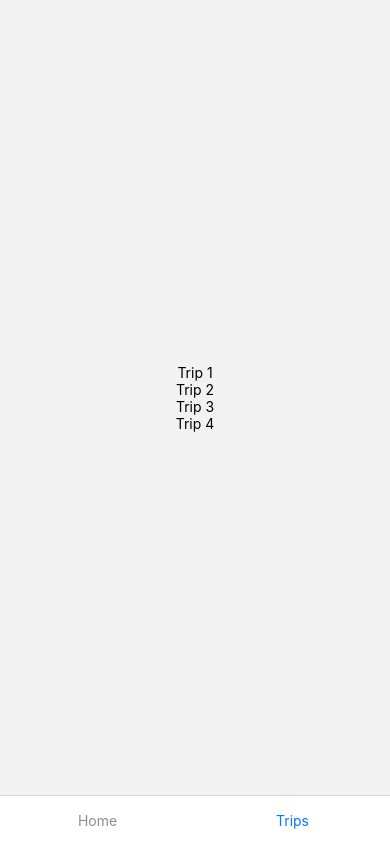
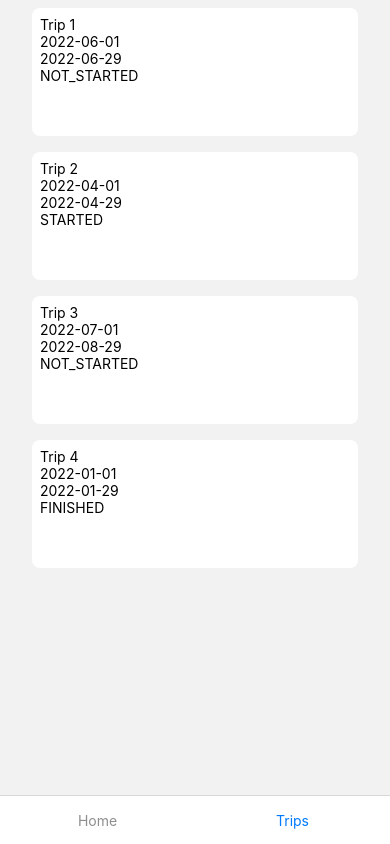
Before and after one commit to n-trance/freely, a React Native app: screen /trips in a window 390 px wide. Built offline with nearby package versions, Linux system fonts and the light colour scheme.

Commit message:
feat: create trip cards

```diff
--- /dev/null
+++ b/src/constants/spacing.ts
@@ -0,0 +1,7 @@
+export default {
+  xs: 4,
+  s: 8,
+  m: 16,
+  l: 24,
+  xl: 32,
+};
--- /dev/null
+++ b/src/features/trips/components/trip-card.tsx
@@ -0,0 +1,50 @@
+import React from 'react';
+import { Pressable, StyleSheet, Text, View } from 'react-native';
+import colors from '../../../constants/colors';
+import spacing from '../../../constants/spacing';
+import { Trip } from '../trips-slice';
+
+export const TripCard = ({
+  onPress,
+  name,
+  startDate,
+  endDate,
+  status,
+}: { onPress: () => void } & Pick<
+  Trip,
+  'id' | 'name' | 'startDate' | 'endDate' | 'status'
+>) => {
+  return (
+    <Pressable
+      onPress={onPress}
+      style={({ pressed }) => [
+        { opacity: pressed ? 0.5 : 1 },
+        styles.container,
+      ]}>
+      <Text>{name}</Text>
+      <Text>{startDate}</Text>
+      <Text>{endDate}</Text>
+      <Text>{status}</Text>
+    </Pressable>
+  );
+};
+
+const styles = StyleSheet.create({
+  container: {
+    backgroundColor: colors.TRIP_CARD_BACKGROUND,
+    height: 128,
+    marginHorizontal: spacing.xl,
+    marginVertical: spacing.s,
+    padding: spacing.s,
+    borderRadius: spacing.s,
+  },
+  nameText: {
+    fontSize: 20,
+    fontWeight: 'bold',
+    // required for iOS - need the font
+    // fontFamily: 'SFProDisplay-Bold'
+  },
+  dateText: {
+    fontSize: 16,
+  },
+});
--- a/src/screens/trips.tsx
+++ b/src/features/trips/screens/trips.tsx
@@ -1,7 +1,15 @@
 import React, { useEffect } from 'react';
-import { Text, View, StyleSheet, ActivityIndicator } from 'react-native';
-import { fetchTripList } from '../features/trips/trips-slice';
-import { useAppDispatch, useAppSelector } from '../hooks';
+import {
+  Text,
+  View,
+  StyleSheet,
+  ActivityIndicator,
+  ScrollView,
+  SafeAreaView,
+} from 'react-native';
+import { fetchTripList } from '../trips-slice';
+import { useAppDispatch, useAppSelector } from '../../../hooks';
+import { TripCard } from '../components/trip-card';
 
 export const TripsScreen = () => {
   const dispatch = useAppDispatch();
@@ -26,11 +34,13 @@ export const TripsScreen = () => {
   }
 
   return (
-    <View style={styles.container}>
-      {trips.data.map(trip => (
-        <Text key={trip.id}>{trip.name}</Text>
-      ))}
-    </View>
+    <SafeAreaView style={styles.container}>
+      <ScrollView style={styles.tripsContainer}>
+        {trips.data.map(trip => (
+          <TripCard key={trip.id} {...trip} />
+        ))}
+      </ScrollView>
+    </SafeAreaView>
   );
 };
 
@@ -43,4 +53,8 @@ const styles = StyleSheet.create({
     alignItems: 'center',
     justifyContent: 'center',
   },
+  tripsContainer: {
+    flex: 1,
+    width: '100%',
+  },
 });
--- a/src/features/trips/trips-slice.tsx
+++ b/src/features/trips/trips-slice.tsx
@@ -6,7 +6,7 @@ import {
 
 type TripStatus = 'NOT_STARTED' | 'STARTED' | 'FINISHED';
 
-type Trip = {
+export type Trip = {
   id: number;
   name: string;
   startDate: string;
--- a/src/navigation/root.tsx
+++ b/src/navigation/root.tsx
@@ -1,8 +1,8 @@
 import React from 'react';
 import { createNativeStackNavigator } from '@react-navigation/native-stack';
 import { HomeScreen } from '../screens/home';
-import { TripScreen } from '../screens/trip';
-import { TripsScreen } from '../screens/trips';
+import { TripScreen } from '../features/trips/screens/trip';
+import { TripsScreen } from '../features/trips/screens/trips';
 import { createBottomTabNavigator } from '@react-navigation/bottom-tabs';
 import { Text } from '../components/text';
 
```
Also changed, not shown: src/features/trips/screens/trip.tsx (renamed from src/screens/trip.tsx).
